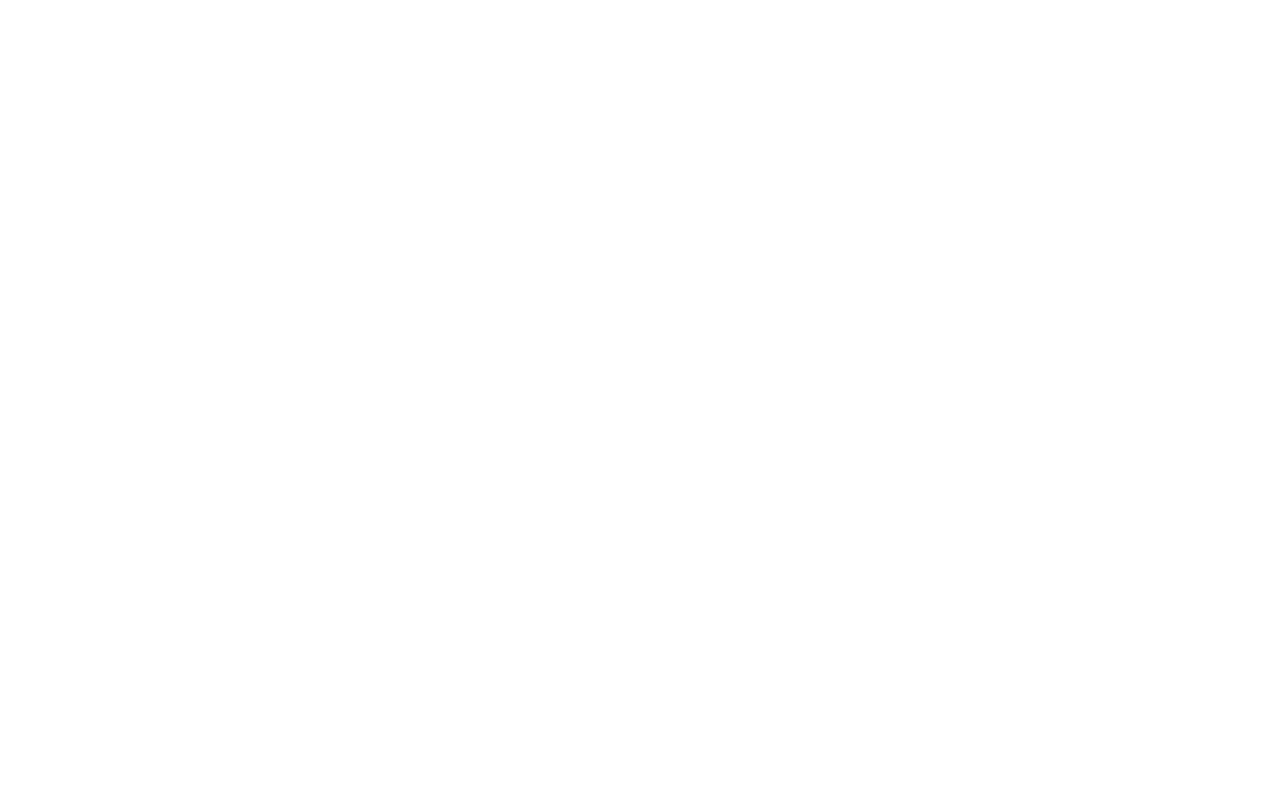
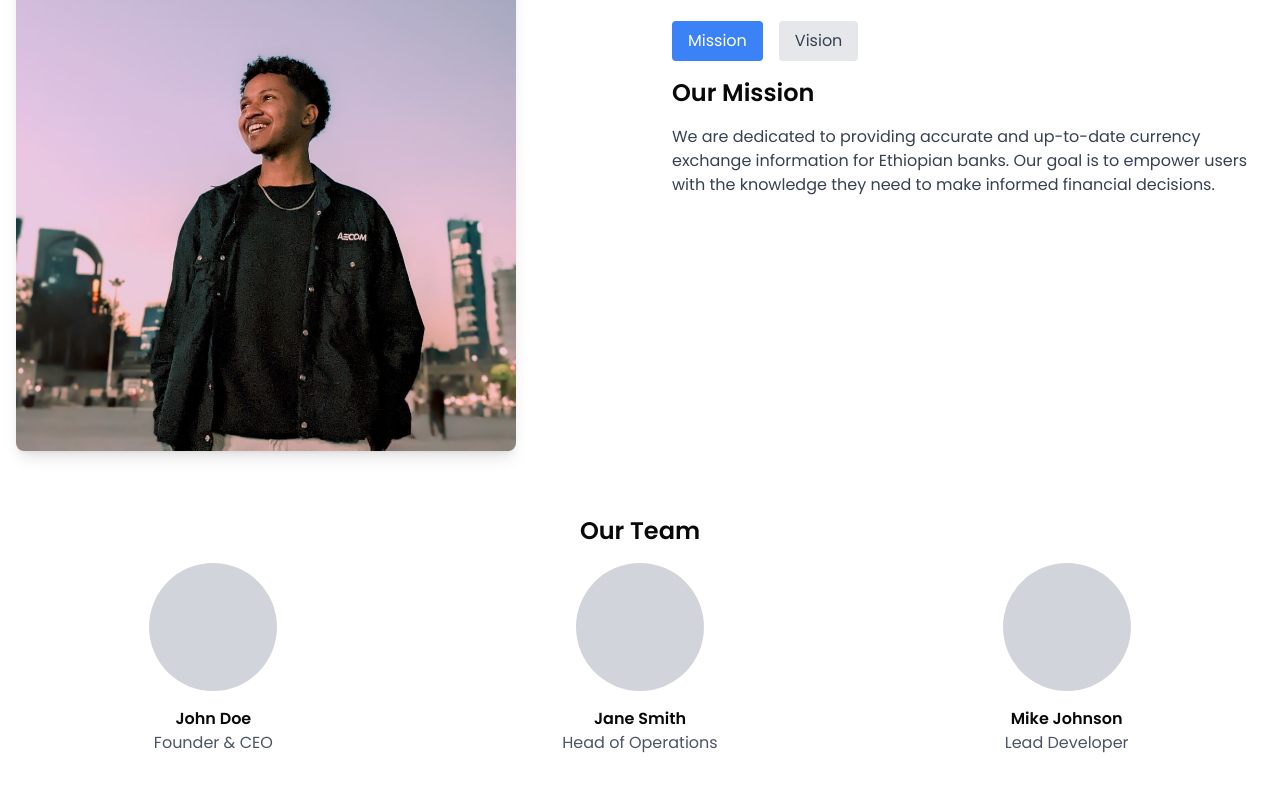
Before and after one commit to itskarloos/Fetan-Currency, a Next.js app: page /about in a window 1280 px wide. Shown: the part 280-1080 px from the top of the page. Before the commit the page ends 800 px from the top, so only its background shows below. Built offline with nearby package versions, Linux system fonts and the light colour scheme.

Commit message:
About Page

```diff
--- a/app/(root)/about/page.tsx
+++ b/app/(root)/about/page.tsx
@@ -1,7 +1,112 @@
-import React from "react";
+"use client";
 
-const page = () => {
-  return <div>about</div>;
+import React, { useState } from "react";
+import Image from "next/image";
+import { motion } from "framer-motion";
+
+const AboutPage = () => {
+  const [activeTab, setActiveTab] = useState("mission");
+
+  return (
+    <div className="container mx-auto px-4 py-16">
+      <div className="flex flex-col md:flex-row items-center justify-between">
+        <motion.div
+          className="md:w-1/2 mb-8 md:mb-0"
+          initial={{ opacity: 0, x: -50 }}
+          animate={{ opacity: 1, x: 0 }}
+          transition={{ duration: 0.5 }}
+        >
+          <Image
+            src="/assets/about-image.jpeg"
+            alt="About Us"
+            width={500}
+            height={300}
+            className="rounded-lg shadow-lg"
+          />
+        </motion.div>
+        <div className="md:w-1/2 md:pl-8">
+          <div className="flex mb-4">
+            <button
+              className={`mr-4 px-4 py-2 rounded ${
+                activeTab === "mission"
+                  ? "bg-blue-500 text-white"
+                  : "bg-gray-200 text-gray-700"
+              }`}
+              onClick={() => setActiveTab("mission")}
+            >
+              Mission
+            </button>
+            <button
+              className={`px-4 py-2 rounded ${
+                activeTab === "vision"
+                  ? "bg-blue-500 text-white"
+                  : "bg-gray-200 text-gray-700"
+              }`}
+              onClick={() => setActiveTab("vision")}
+            >
+              Vision
+            </button>
+          </div>
+          {activeTab === "mission" && (
+            <motion.div
+              initial={{ opacity: 0, y: 20 }}
+              animate={{ opacity: 1, y: 0 }}
+              transition={{ duration: 0.5 }}
+            >
+              <h2 className="text-2xl font-semibold mb-4 dark:text-white">
+                Our Mission
+              </h2>
+              <p className="text-gray-700 dark:text-gray-300 mb-4">
+                We are dedicated to providing accurate and up-to-date currency
+                exchange information for Ethiopian banks. Our goal is to empower
+                users with the knowledge they need to make informed financial
+                decisions.
+              </p>
+            </motion.div>
+          )}
+          {activeTab === "vision" && (
+            <motion.div
+              initial={{ opacity: 0, y: 20 }}
+              animate={{ opacity: 1, y: 0 }}
+              transition={{ duration: 0.5 }}
+            >
+              <h2 className="text-2xl font-semibold mb-4 dark:text-white">
+                Our Vision
+              </h2>
+              <p className="text-gray-700 dark:text-gray-300 mb-4">
+                To become the most trusted and comprehensive source of currency
+                exchange information in Ethiopia, fostering financial literacy
+                and transparency in the banking sector.
+              </p>
+            </motion.div>
+          )}
+        </div>
+      </div>
+      <div className="mt-16">
+        <h2 className="text-2xl font-semibold mb-4 text-center dark:text-white">
+          Our Team
+        </h2>
+        <div className="grid grid-cols-1 md:grid-cols-3 gap-8">
+          {[
+            { name: "John Doe", role: "Founder & CEO" },
+            { name: "Jane Smith", role: "Head of Operations" },
+            { name: "Mike Johnson", role: "Lead Developer" },
+          ].map((member, index) => (
+            <motion.div
+              key={index}
+              className="text-center"
+              whileHover={{ scale: 1.05 }}
+              whileTap={{ scale: 0.95 }}
+            >
+              <div className="w-32 h-32 rounded-full bg-gray-300 mx-auto mb-4"></div>
+              <h3 className="font-semibold dark:text-white">{member.name}</h3>
+              <p className="text-gray-600 dark:text-gray-400">{member.role}</p>
+            </motion.div>
+          ))}
+        </div>
+      </div>
+    </div>
+  );
 };
 
-export default page;
+export default AboutPage;
```
Also changed, not shown: public/assets/about-image.jpeg (added).
